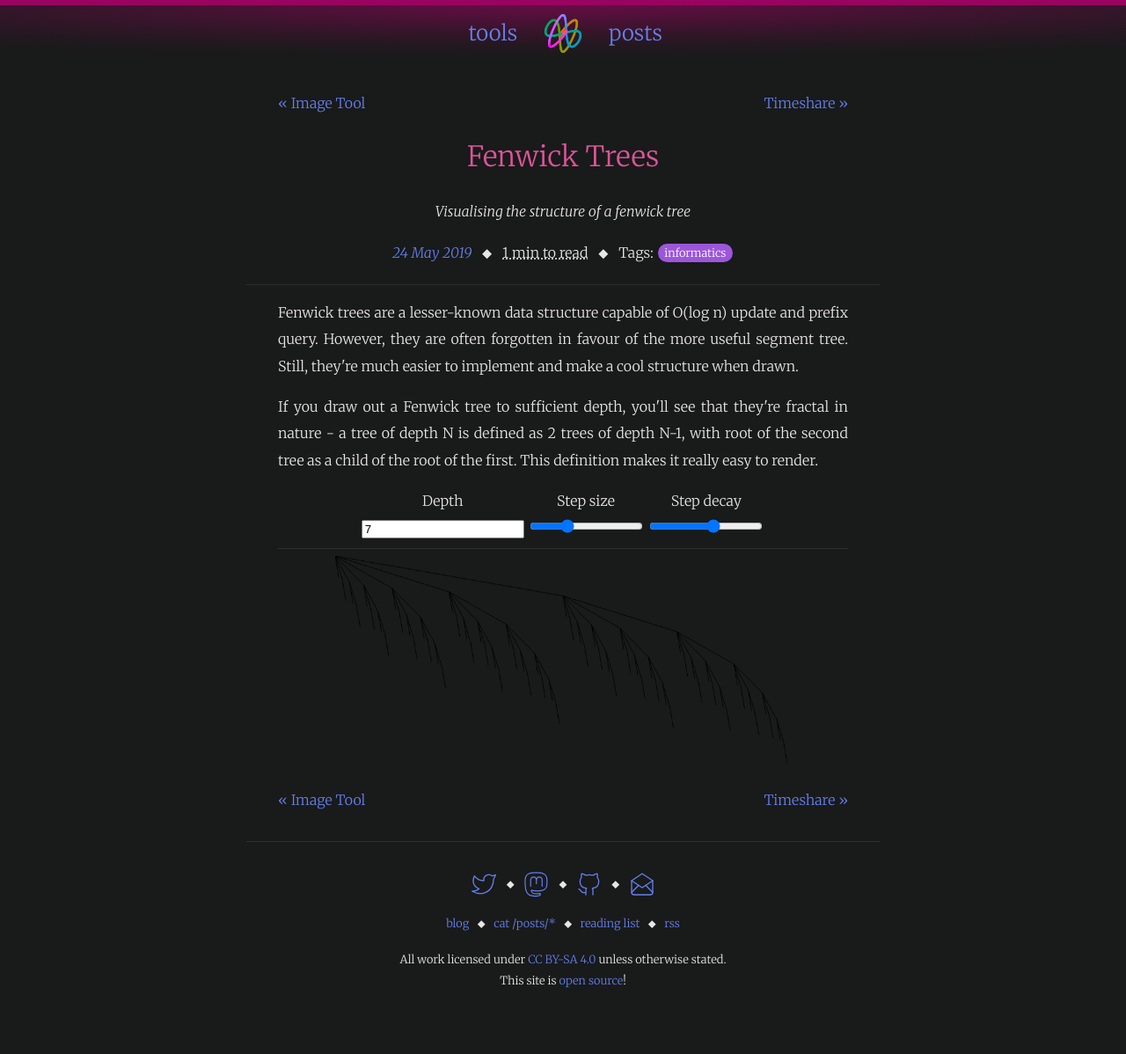
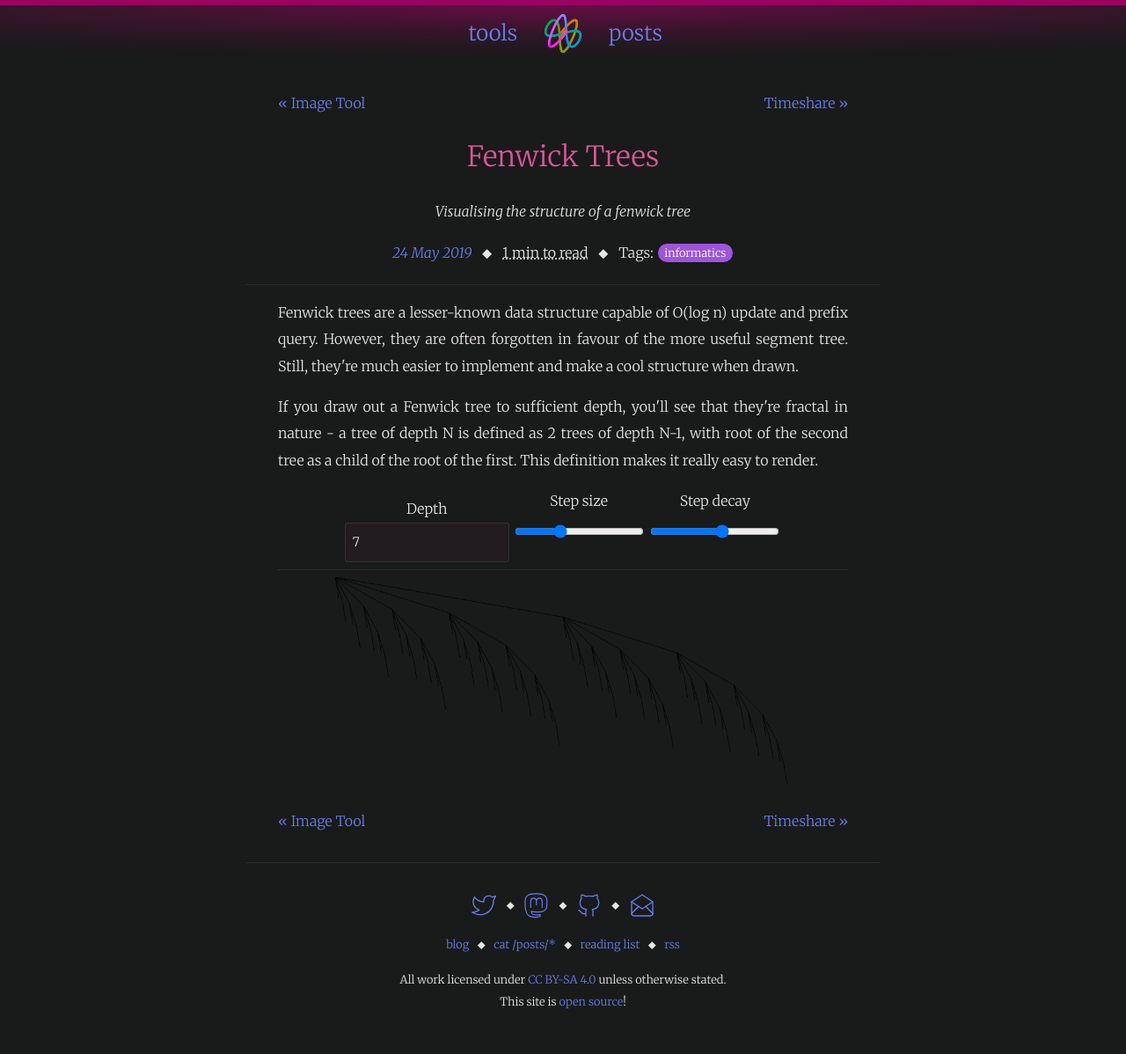
Before and after one commit to ralismark/ralismark.github.io, a Jekyll site: the page built from _interactives/2019-05-24-fenwick-tree.html, in a window 1280 px wide. Shown: the whole page at 88% size. Built offline with Jekyll 4.4.1, drawn with Linux system fonts in a browser that asks for light colours; nearby versions of some CDN libraries; before the commit the page ends 1174 px from its top, so only the background shows below that.

Commit message:
Make buttons nicer

```diff
--- a/_sass/foundation.scss
+++ b/_sass/foundation.scss
@@ -175,17 +175,27 @@
 
 // Inputs ---------------------------------------------------------------------
 
-textarea {
-	background: transparent;
+textarea, input, button, a.btn {
+	background: fade-out($accent, 0.95);
 	color: inherit;
+	font: inherit;
+	font-size: 0.9em;
 	border: 1px solid $hr-fg;
+	padding: 0.5rem;
+	border-radius: 0.2rem;
+}
 
-	padding: 0.4rem;
-	border-radius: 0.2rem;
+input[type=submit], button, a.btn {
+	background: fade-out($accent, 0.8);
+}
 
-	&.full-width {
-		resize: vertical;
-	}
+a.btn:hover {
+	color: inherit;
+	text-decoration: none;
+}
+
+textarea.full-width {
+	resize: vertical;
 }
 
 // Display Utils --------------------------------------------------------------
```
